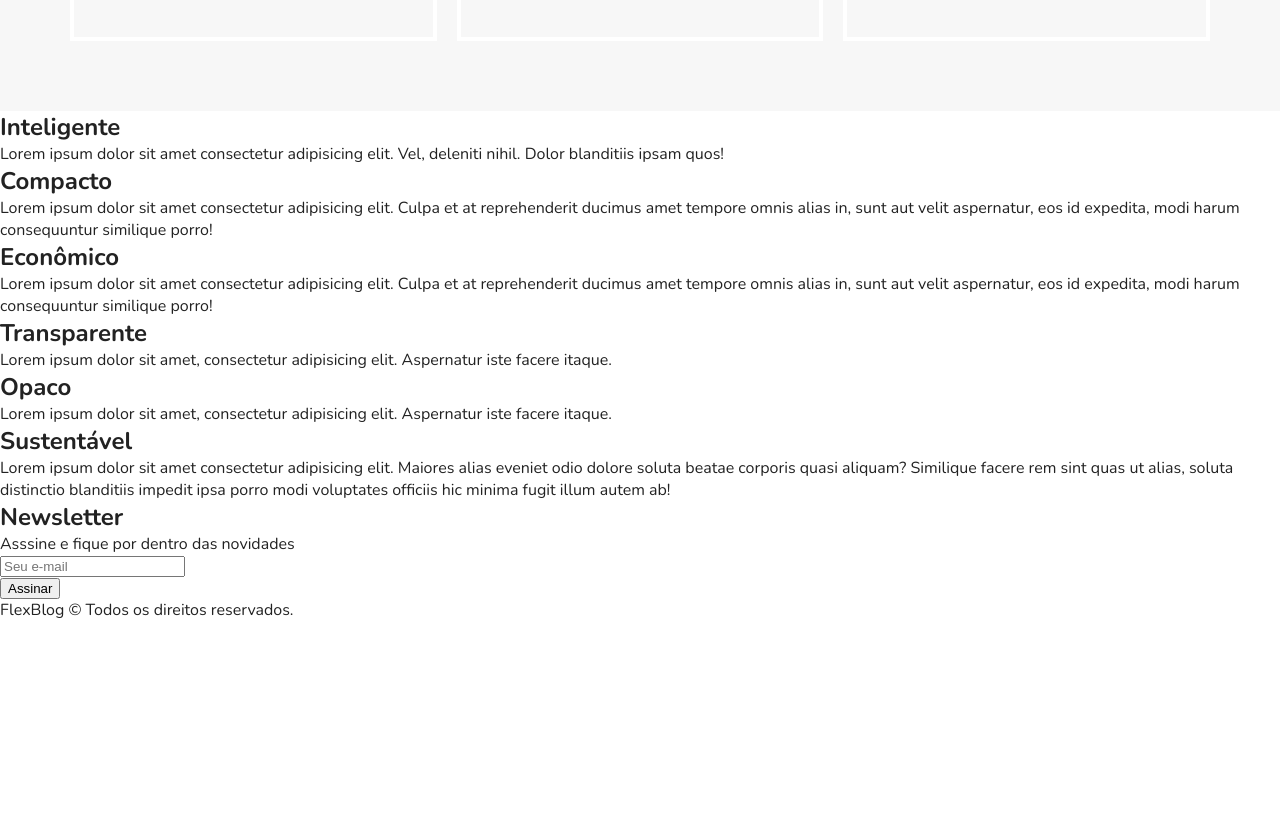
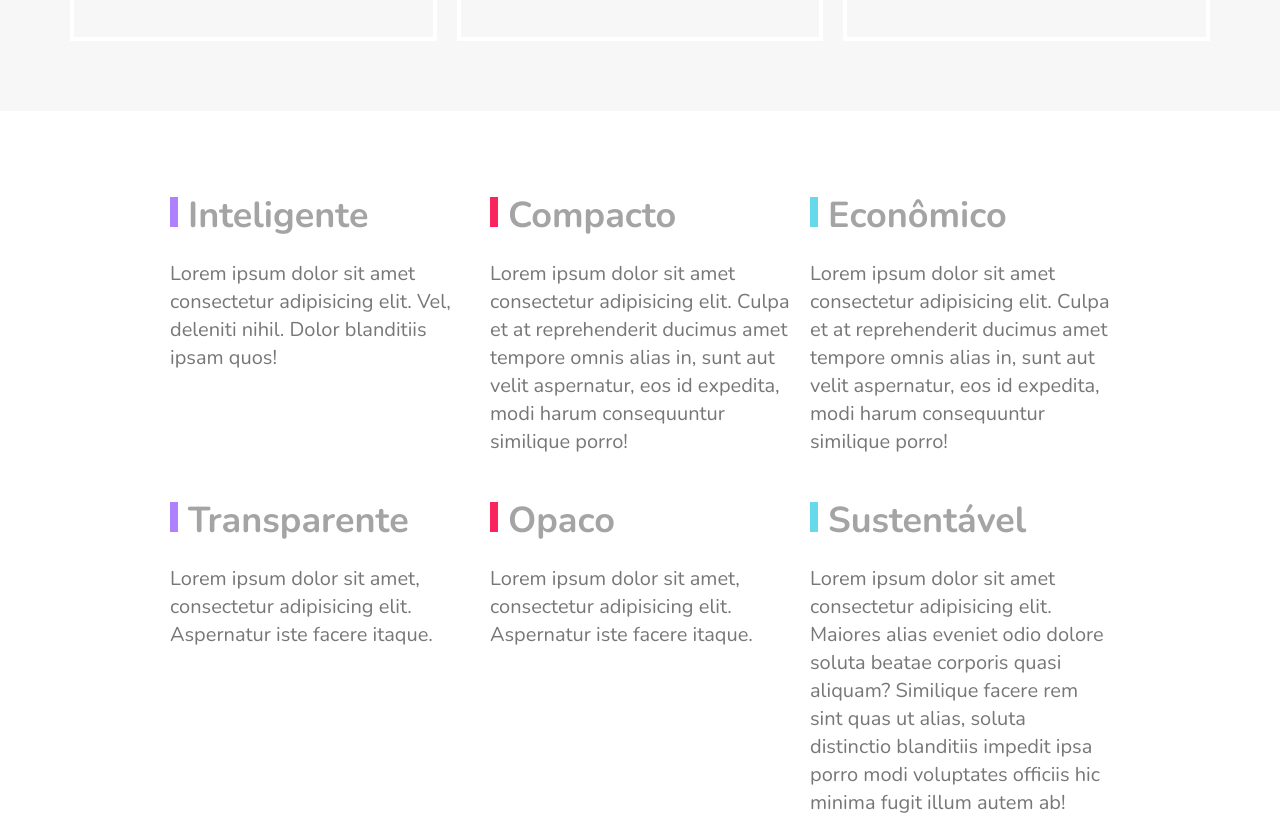
Before and after one commit to moisesmengo/flexBlog, a plain HTML site: page index.html in a window 1280 px wide. Shown: the part 2156-2976 px from the top of the page. Before the commit the page ends 2777 px from the top, so only its background shows below. Drawn offline with nearby package versions, Linux system fonts and the light colour scheme.

Commit message:
qualidades

```diff
--- a/style.css
+++ b/style.css
@@ -235,3 +235,41 @@ img {
     order: -1;
   }
 }
+
+/* qualidade */
+.qualidade {
+  max-width: 960px;
+  margin: 60px auto;
+  display: flex;
+  flex-wrap: wrap;
+}
+.qualidade-item {
+  flex: 1 1 300px;
+  margin: 20px 10px;
+}
+.qualidade-item h2 {
+  font-size: 2.25em;
+  color: #a4a4a4;
+  margin-bottom: 20px;
+}
+.qualidade-item h2::before {
+  content: "";
+  display: inline-block;
+  width: 8px;
+  height: 30px;
+  margin-right: 10px;
+}
+.qualidade-item:nth-of-type(3n + 1) h2::before {
+  background: #ae81ff;
+}
+.qualidade-item:nth-of-type(3n + 2) h2::before {
+  background: #f9265e;
+}
+.qualidade-item:nth-of-type(3n + 3) h2::before {
+  background: #66d9eb;
+}
+.qualidade-item p {
+  font-size: 1.25em;
+  line-height: 1.4;
+  color: #777;
+}
```
